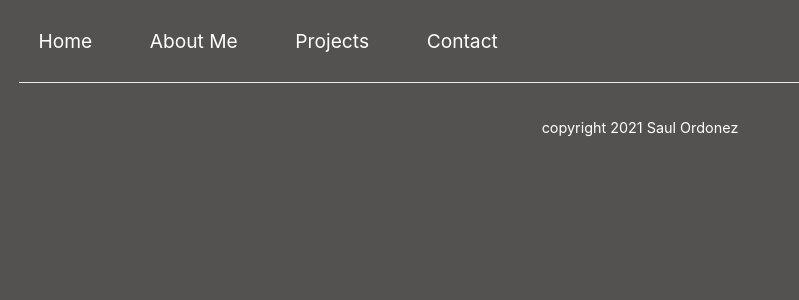
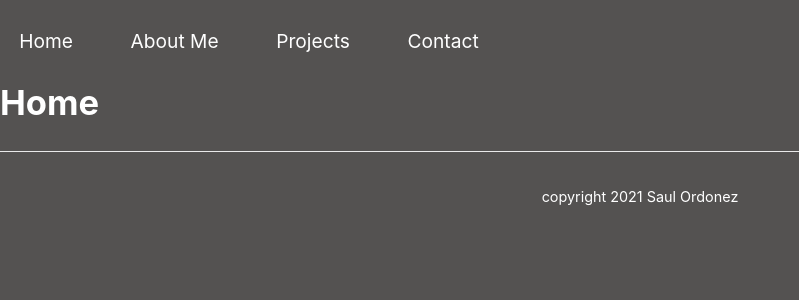
Before and after one commit to Saul-Ordonez/personal-portfolio, a Next.js app: page / in a window 1280 px wide. Shown: the top 300 px of the page, without its empty margins (0-799 px from the left). Built offline with nearby package versions, Linux system fonts and the light colour scheme.

Commit message:
fix padding on global

```diff
--- a/pages/index.js
+++ b/pages/index.js
@@ -15,6 +15,7 @@ export default function Home() {
 
       <main>
         <NavBar/>
+        <h2>Home</h2>
       </main>
 
       <footer>
--- a/styles/Home.module.css
+++ b/styles/Home.module.css
@@ -1,8 +1,3 @@
-.container {
-  min-height: 100vh;
-  padding: 0 1rem;;
-}
-
 .navBar {
   display: flex;
 }
@@ -16,15 +11,3 @@
 .background {
   padding: 0;
 }
-
-
-
-.footer {
-  width: 100%;
-  border-top: 1px solid #eaeaea;
-  display: flex;
-  justify-content: center;
-  align-items: center;
-  padding-top: 1.5em;
-  font-size: .75rem;
-}
--- a/styles/globals.css
+++ b/styles/globals.css
@@ -1,12 +1,11 @@
 html,
 body {
-  padding: 0;
-  margin: 0;
+  margin: 0 auto;
   font-size: 1.2rem;
   font-family: -apple-system, BlinkMacSystemFont, Segoe UI, Roboto, Oxygen,
     Ubuntu, Cantarell, Fira Sans, Droid Sans, Helvetica Neue, sans-serif;
-    background-color: #545251;
-    color: white;
+  background-color: #545251;
+  color: white;
 }
 
 a {
```
